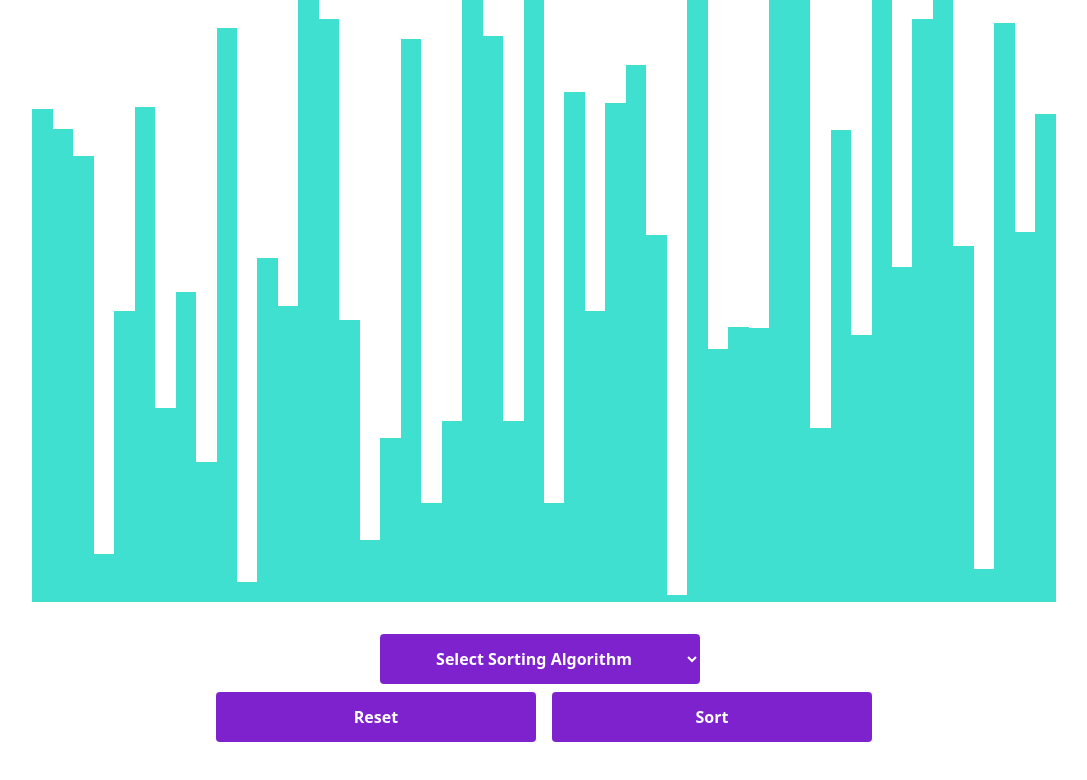
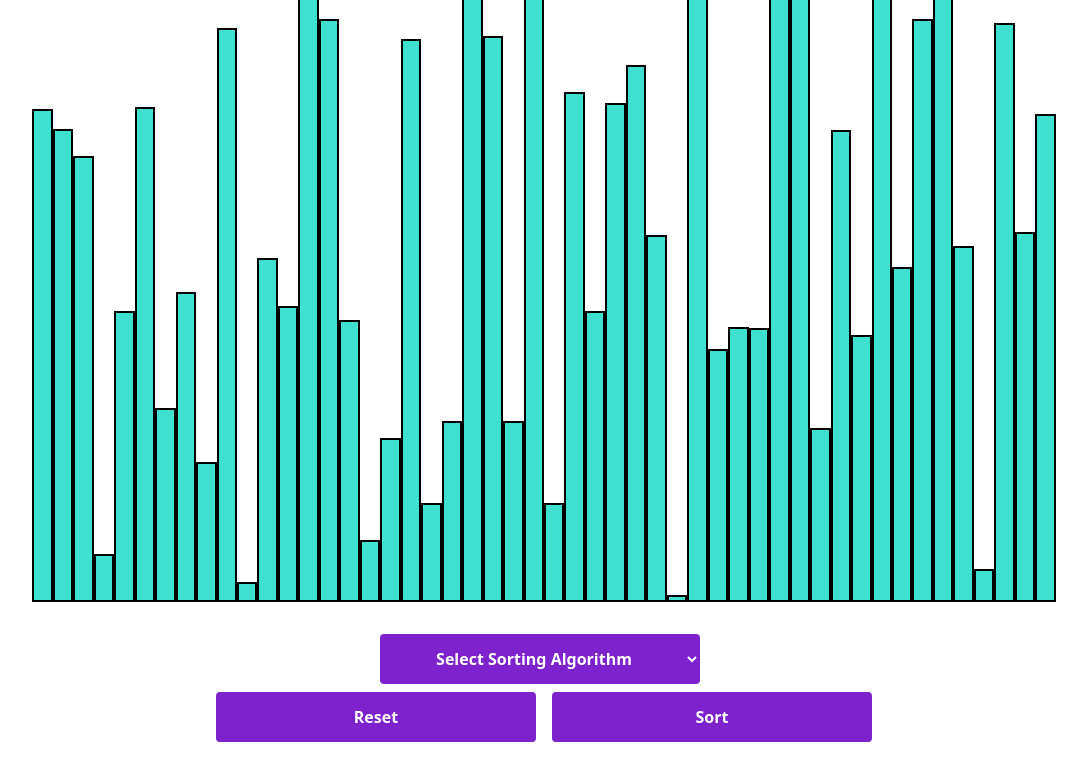
Before and after one commit to BasicallyManny/Algorithm-Visualizer, a React (Vite) app: page / in a window 1280 px wide. Shown: the top 780 px of the page, without its empty margins (96-1183 px from the left). Built offline with nearby package versions, Linux system fonts and the light colour scheme.

Commit message:
mergeSort visualiztation touchup

```diff
--- a/src/components/Visualizer.tsx
+++ b/src/components/Visualizer.tsx
@@ -1,9 +1,9 @@
 import React from "react";
 import * as algorithms from "../algorithms/sortingAlgorithms";
-//import { motion } from 'framer-motion'; // Import framer-motion
+import { motion } from 'framer-motion'; // Import framer-motion
 
 // Default Animation variables
-const ANIMATION_SPEED_MS = 1; // Adjusted for smoother animation
+const ANIMATION_SPEED_MS = 30; // Adjusted for smoother animation
 const PRIMARY_COLOR = 'turquoise';
 const SECONDARY_COLOR = 'red';
 
@@ -113,12 +113,14 @@ export default class Visualizer extends React.Component<VisualizerProps, Visuali
                     }}
                 >
                     {array.map((value, idx) => (
-                        <div
-                            className="array-bar"
+                        <motion.div
+                            className="array-bar border-2 border-black"
                             key={idx}
+                            initial={{ height: '0px' }} // Initial height for animation
+                            animate={{ height: `${value}px` }} // Animate to the current height
+                            transition={{ type: 'spring', stiffness: 100 }} // Spring animation properties
                             style={{
                                 backgroundColor: PRIMARY_COLOR,
-                                height: `${value}px`,
                                 width: `${(100 / array.length)}%`, // Ensure bars fit in the container
                             }}
                         />
```
